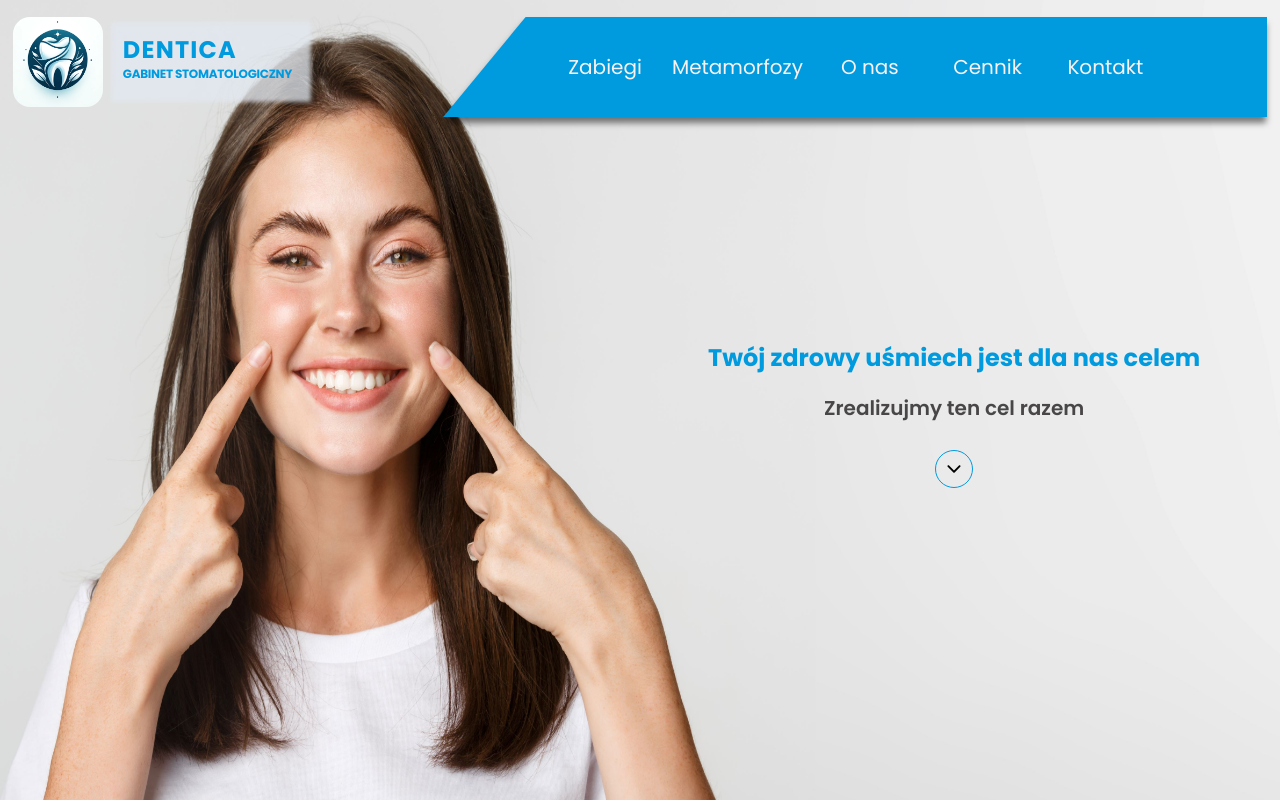
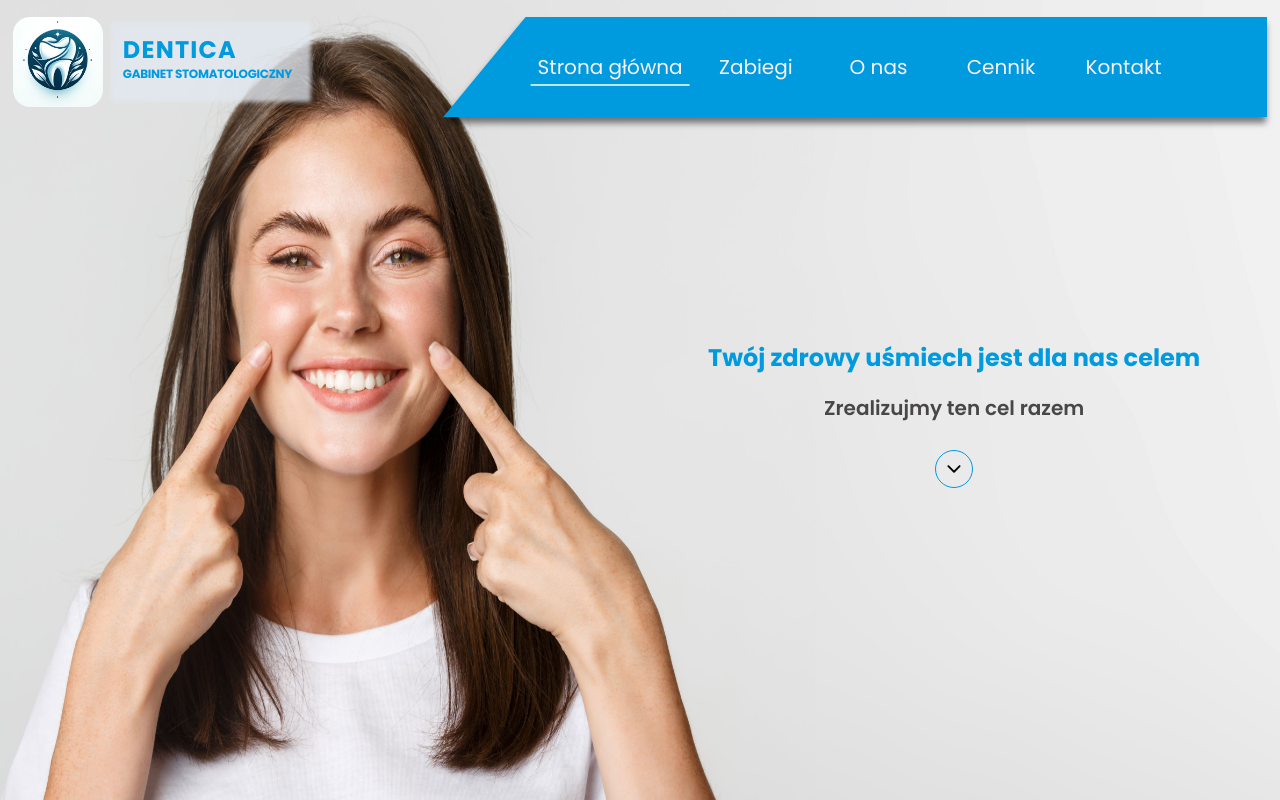
Before and after one commit to Engarr/DENTICA, a Next.js app: page / in a window 1280 px wide. Shown: the top 800 px of the page. Built offline with nearby package versions, Linux system fonts and the light colour scheme.

Commit message:
modify footer

```diff
--- a/components/footer.tsx
+++ b/components/footer.tsx
@@ -9,15 +9,12 @@ const sectionTwoData = [
   {
     title: 'Przejdź do:',
     links: [
+      {
+        text: 'Strona glówna',
+        link: '/',
+      },
       { text: 'Zabiegi', link: '/zabiegi' },
-      {
-        text: 'Metamorfozy',
-        link: '/metamorfozy',
-      },
-      {
-        text: 'Metamorfozy',
-        link: '/uslugi/logo',
-      },
+
       {
         text: 'O nas',
         link: '/o-nas',
@@ -145,7 +142,7 @@ const NavSection = ({ data }: NavSectionType) => {
           <li
             key={i}
             className='flex items-center justify-start hover:text-main-color duration-150 group relative '>
-            <div className='w-[1px] h-[2px] bg-white mr-2 rounded-full group-hover:w-[100%] duration-500 transition-all bottom-[-2%] absolute left-0 hidden lg:inline-block' />
+            <div className='w-[1px] h-[2px] bg-transparent mr-2 rounded-full group-hover:w-[100%] group-hover:bg-white duration-500 transition-all bottom-[-2%] absolute left-0 hidden lg:inline-block' />
             <Link href={item.link}> {item.text}</Link>
           </li>
         ))}
--- a/components/header.tsx
+++ b/components/header.tsx
@@ -109,7 +109,7 @@ const Header = () => {
               )}>
               <ul
                 className={cn(
-                  `flex items-start text-base xl:text-xl absolute w-3/4 justify-between left-1/2 -translate-x-1/2 ${animation}`,
+                  `flex items-start text-base xl:text-xl absolute w-4/5 justify-between left-1/2 -translate-x-1/2 ${animation}`,
                   { 'xl:text-base ': hidden }
                 )}>
                 {links.map((link, index) => {
@@ -119,7 +119,7 @@ const Header = () => {
                     <li
                       key={index}
                       className={cn(
-                        `text-[var(--text-first-color)] hover:text-[var(--text-first-color-hover)] transition-colors text-center relative w-full group px-2`,
+                        `text-[var(--text-first-color)] hover:text-[var(--text-first-color-hover)] transition-colors text-center relative w-full group whitespace-nowrap  px-3`,
                         {}
                       )}>
                       <Link href={link.path} className='w-auto relative'>
--- a/components/home-page/components/contact-form.tsx
+++ b/components/home-page/components/contact-form.tsx
@@ -11,9 +11,7 @@ import {
 } from 'react-hook-form';
 import { sendFormData, FormData } from '@/lib/contact-form';
 import { motion } from 'framer-motion';
-import Link from 'next/link';
 import toast from 'react-hot-toast';
-import Button from '@/components/UI/button';
 
 const ContactForm = () => {
   const { control, handleSubmit, reset } = useForm<FormData>();
@@ -90,9 +88,15 @@ const ContactForm = () => {
         </p>
       </label>
       <div className='flex items-start mt-2 md:w-auto '>
-        <Button style='max-lg:w-full ' href='/'>
+        <motion.button
+          className=' font-bold text-[var(--text-first-color)] border-2 px-[20px] py-[10px] text-sm xs:text-base md:text-lg lg:text-2xl rounded-sm max-lg:w-full'
+          whileTap={{ scale: 0.95 }}
+          whileHover={{
+            scale: 1.05,
+            transition: { duration: 0.1 },
+          }}>
           Wyślij wiadomość
-        </Button>
+        </motion.button>
       </div>
     </form>
   );
--- a/components/home-page/contact-section.tsx
+++ b/components/home-page/contact-section.tsx
@@ -16,7 +16,7 @@ const ContactSection = () => {
                 Postaw na praktyczną wiedzę z Dentica
               </h4>
               <div className=''>
-                <Button style='w-full md:w-auto ' href='/'>
+                <Button style='w-full md:w-auto ' href='/kontakt'>
                   Umów wizytę online
                 </Button>
               </div>
--- a/lib/links.ts
+++ b/lib/links.ts
@@ -1,6 +1,7 @@
 export const links = [
+  { name: 'Strona główna', path: '/' },
   { name: 'Zabiegi', path: '/zabiegi/stomatologia zachowawcza' },
-  { name: 'Metamorfozy', path: '/metamorfozy' },
+  // { name: 'Metamorfozy', path: '/metamorfozy' },
   { name: 'O nas', path: '/o-nas' },
   { name: 'Cennik', path: '/cennik' },
   { name: 'Kontakt', path: '/kontakt' },
@@ -8,13 +9,17 @@ export const links = [
 
 export const linksMobile = [
   {
+    name: 'Strona główna',
+    hash: '/',
+  },
+  {
     name: 'Zabiegi',
     hash: '/zabiegi/1',
   },
-  {
-    name: 'Metamorfozy',
-    hash: '/metamorfozy',
-  },
+  // {
+  //   name: 'Metamorfozy',
+  //   hash: '/metamorfozy',
+  // },
   {
     name: 'O nas',
     hash: '/o-nas',
```
